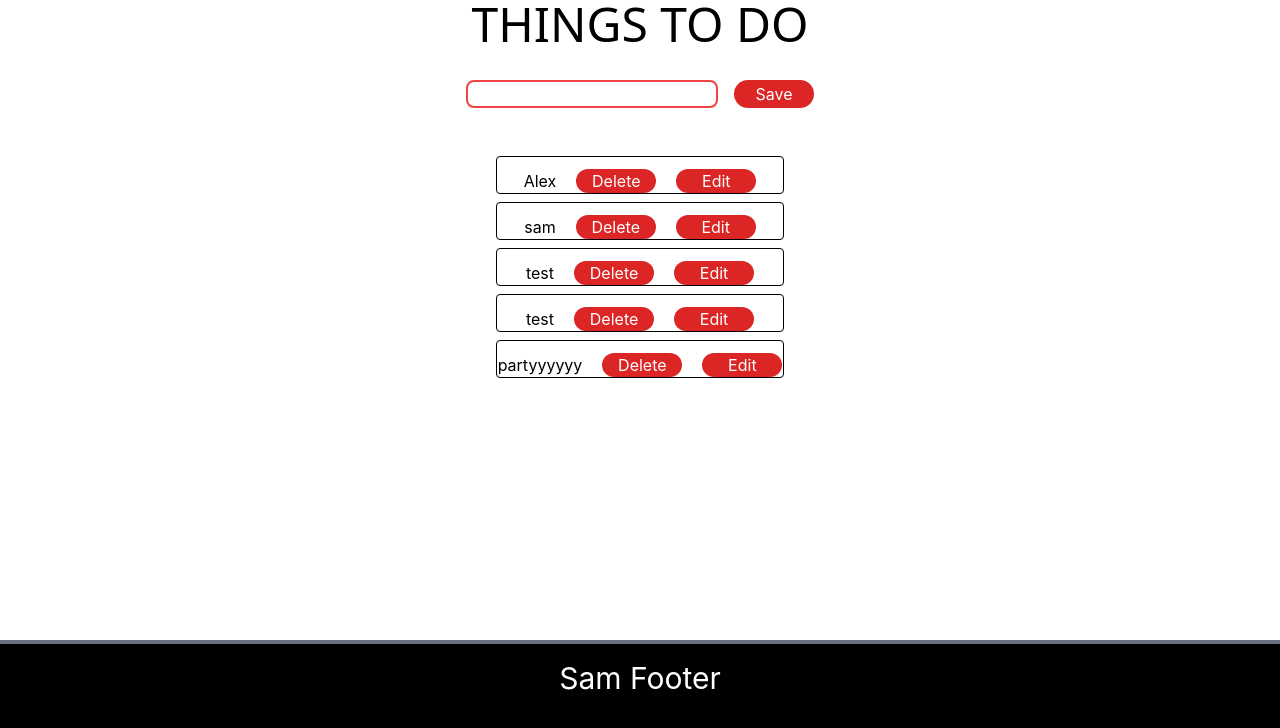
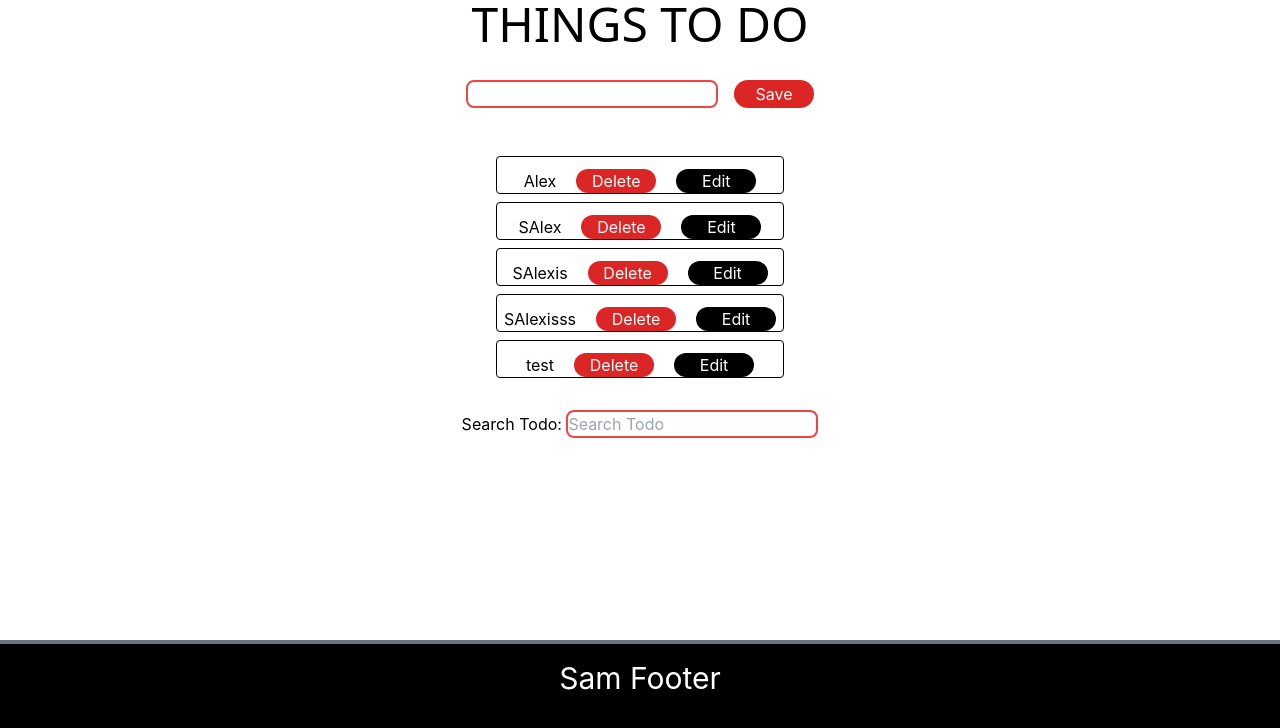
Before and after one commit to basilisSam/to-do-list, a React (Create React App) app: page / in a window 1280 px wide. Shown: the top 728 px of the page. Built offline with nearby package versions, Linux system fonts and the light colour scheme; data requests are answered from the project's data file.

Commit message:
Search Operation Complete

```diff
--- a/db.json
+++ b/db.json
@@ -5,19 +5,19 @@
       "id": 9
     },
     {
-      "title": "sam",
+      "title": "SAlex",
       "id": 10
     },
     {
-      "title": "test",
+      "title": "SAlexis",
       "id": 11
     },
     {
-      "title": "test",
+      "title": "SAlexisss",
       "id": 12
     },
     {
-      "title": "partyyyyyy",
+      "title": "test",
       "id": 13
     }
   ]
--- a/src/App.js
+++ b/src/App.js
@@ -4,6 +4,7 @@
 import Footer from "./components/Footer";
 import InputField from "./components/InputField";
 import TodoList from "./components/TodoList";
+import SearchTodo from "./components/SearchTodo";
 
 function App() {
   const [todos, setTodos] = useState(null);
@@ -11,6 +12,7 @@
   const [isEditing, setIsEditing] = useState(false);
   const [loading, setLoading] = useState(true);
   const [error, setError] = useState(null);
+  const [searchTodos, setSearchTodos] = useState(null);
 
   useEffect(() => {
     fetch("http://localhost:8000/todos")
@@ -64,7 +66,7 @@
         setTodos([...todos, todo]);
       });
   };
-  //Edit Section****
+  //Edit Form Section**********************************************
   function handleEditInputChange(e) {
     setCurrentTodo({ ...currentTodo, title: e.target.value });
     console.log(currentTodo);
@@ -92,6 +94,17 @@
     );
   }
 
+  const handleSearch = (title) => {
+    setSearchTodos(
+      todos.filter((todos) => {
+        console.log(todos);
+        return todos.title.includes(title);
+      })
+    );
+    console.log(title);
+    console.log(searchTodos);
+  };
+
   return (
     <div className='App'>
       <h1 className='font-sans text-5xl'>THINGS TO DO</h1>
@@ -105,11 +118,14 @@
       ) : (
         <InputField handleSubmit={handleSubmit} />
       )}
-      <TodoList
-        todos={todos}
-        deleteHandler={deleteHandler}
-        handleEditClick={handleEditClick}
-      />
+      {!loading && (
+        <TodoList
+          todos={todos}
+          deleteHandler={deleteHandler}
+          handleEditClick={handleEditClick}
+        />
+      )}
+      <SearchTodo searchTodos={searchTodos} handleSearch={handleSearch} />
       <Footer />
     </div>
   );
--- a/src/components/EditForm.js
+++ b/src/components/EditForm.js
@@ -12,7 +12,7 @@
         name='updateTodo'
         type='text'
         placeholder='Update todo'
-        value={currentTodo.text}
+        value={currentTodo.title}
         onChange={(e) => {
           handleEditInputChange(e);
         }}
--- /dev/null
+++ b/src/components/SearchTodo.js
@@ -0,0 +1,20 @@
+import React from "react";
+
+const SearchTodo = ({ searchTodos, handleSearch }) => {
+  return (
+    <form className='pt-8 '>
+      <label htmlFor='updateTodo'>Search Todo: </label>
+      <input
+        className='border-2 border-red-500 rounded-lg  '
+        name='updateTodo'
+        type='text'
+        placeholder='Search Todo'
+        onChange={(e) => handleSearch(e.target.value)}
+      />
+      {searchTodos !== null &&
+        searchTodos.map((todo) => <p key={todo.id}>{todo.title} </p>)}
+    </form>
+  );
+};
+
+export default SearchTodo;
--- a/src/components/TodoItem.js
+++ b/src/components/TodoItem.js
@@ -17,7 +17,7 @@
         </button>
 
         <button
-          className='bg-red-600 text-white w-20 ml-5 rounded-3xl  '
+          className='bg-black text-white w-20 ml-5 rounded-3xl  '
           onClick={() => handleEditClick(todos.id)}
         >
           Edit
```
